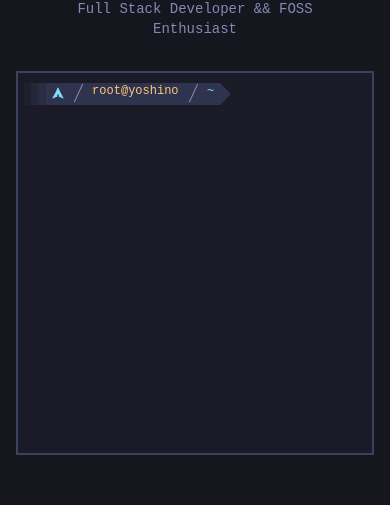
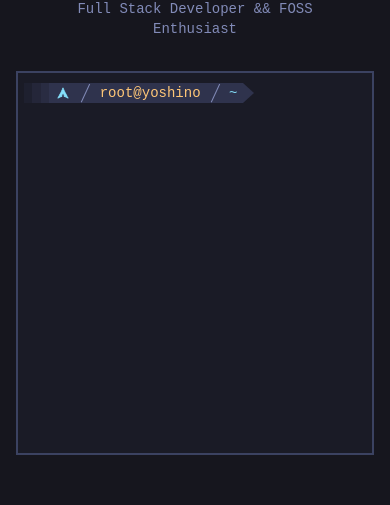
Before and after one commit to Famozzy/famozzy.github.io, a React (Vite) app: page / in a window 390 px wide. Shown: the part 224-729 px from the top of the page. Built offline with nearby package versions, Linux system fonts and the light colour scheme.

Commit message:
refactor(index.html): set viewport initial-scale to 1

```diff
--- a/index.html
+++ b/index.html
@@ -6,7 +6,7 @@
     <link rel="icon" type="image/png" href="images/favicon-16x16.png" sizes="16x16" />
     <link rel="icon" type="image/png" href="images/favicon-32x32.png" sizes="32x32" />
     <link rel="apple-touch-icon" type="image/png" href="images/apple-touch-icon.png" />
-    <meta name="viewport" content="width=device-width, initial-scale=0.75" />
+    <meta name="viewport" content="width=device-width, initial-scale=1" />
     <meta name="author" content="Famozzy" />
     <meta name="description" content="Full Stuck Developer" />
     <title>famozzy.github.io</title>
--- a/src/components/main/terminal.tsx
+++ b/src/components/main/terminal.tsx
@@ -12,7 +12,7 @@ const Terminal = () => {
   return (
     <div
       onClick={clickHandle}
-      className="w-full text-xs bg-tn-background border-2 border-tn-fg-gutter p-1.5 max-w-3xl h-96 overflow-y-auto md:text-sm"
+      className="w-full text-sm bg-tn-background border-2 border-tn-fg-gutter p-1.5 max-w-3xl h-96 overflow-y-auto"
     >
       {ioStreams.map((element, index) => (
         <div key={index}>{element}</div>
--- a/src/components/ui/powerlevel.tsx
+++ b/src/components/ui/powerlevel.tsx
@@ -13,7 +13,6 @@ const ArchIcon = () => (
     aria-hidden="true"
     xmlns="http://www.w3.org/2000/svg"
     stroke="#86e1fc"
-    className="block mt-1 w-3 h-3"
   >
     <g id="SVGRepo_bgCarrier" stroke-width="0"></g>
     <g id="SVGRepo_tracerCarrier" stroke-linecap="round" stroke-linejoin="round"></g>
@@ -25,11 +24,11 @@ const ArchIcon = () => (
 
 const Powerlevel = () => {
   return (
-    <div className="inline-flex mt-1">
+    <div className="inline-flex items-center mt-1">
       <span className=" bg-tn-highlight opacity-25">&nbsp;</span>
       <span className="bg-tn-highlight opacity-50">&nbsp;</span>
       <span className="bg-tn-highlight opacity-75">&nbsp;</span>
-      <span className="block bg-tn-highlight text-tn-cyan px-1.5">
+      <span className="flex items-center bg-tn-highlight text-tn-cyan px-2 h-5">
         <ArchIcon />
       </span>
       <span className="block bg-tn-highlight px-2">
@@ -40,7 +39,7 @@ const Powerlevel = () => {
         <span className="block w-[0.5px] h-5 rotate-[25deg] bg-tn-fg-dark"></span>
       </span>
       <span className="block bg-tn-highlight text-tn-cyan px-1.5">~</span>
-      <span className="block w-0 h-0 border-solid border-b-[11px] border-b-transparent border-t-[11px] border-t-transparent border-l-[11px] border-l-tn-highlight mr-1.5"></span>
+      <span className="block w-0 h-0 border-solid border-b-[10px] border-b-transparent border-t-[10px] border-t-transparent border-l-[11px] border-l-tn-highlight mr-1.5"></span>
     </div>
   )
 }
```
